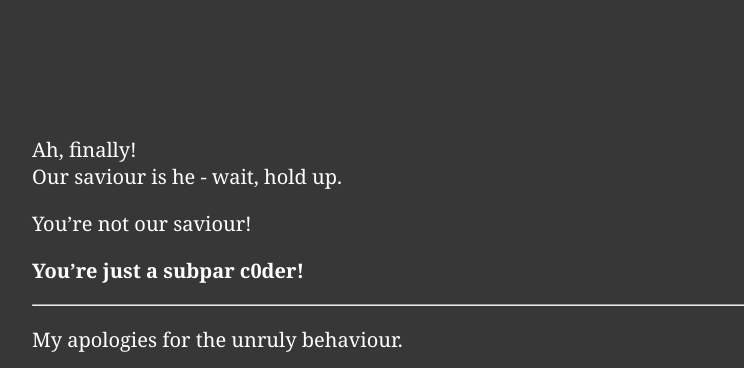
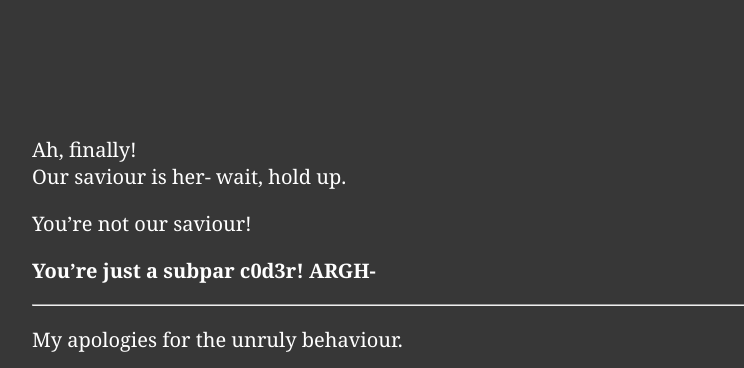
Before and after one commit to randommathguy/scaling-lamp, a Jekyll site: the page built from extravagan.md, in a window 1280 px wide. Shown: the top 368 px of the page, without its empty margins (176-920 px from the left). Built offline with Jekyll 4.4.1, drawn with Linux system fonts in a browser that asks for light colours.

Commit message:
fixed dialog

```diff
--- a/extravagan.md
+++ b/extravagan.md
@@ -4,11 +4,11 @@ title: Extravagan
 ---
 
 Ah, finally!
-Our saviour is he - wait, hold up.
+Our saviour is her- wait, hold up.
 
 You're not our saviour!
 
-__You're just a subpar c0der!__
+__You're just a subpar c0d3r! ARGH-__
 
 ---
 
```
